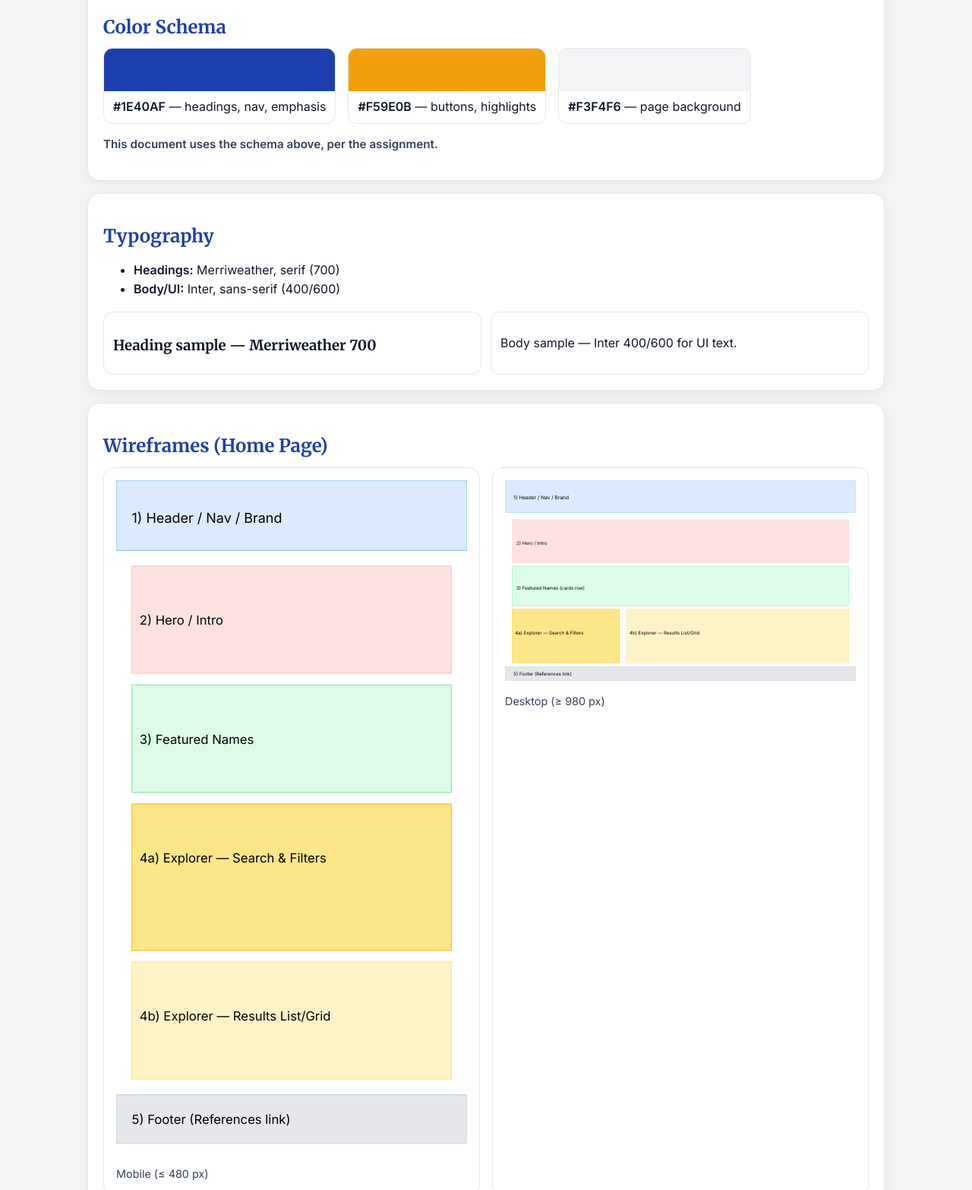
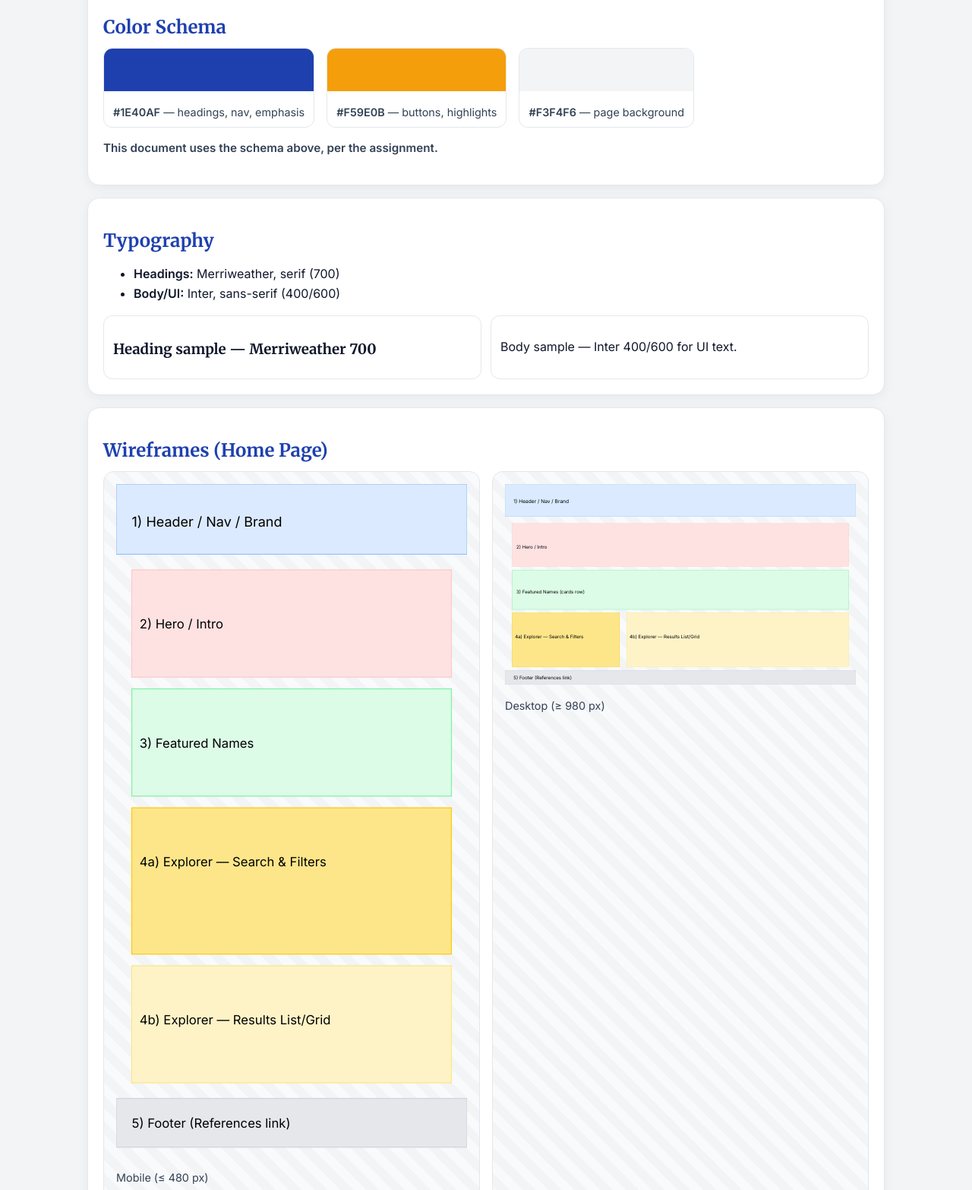
Before and after one commit to fforesta-dev/wdd131, a plain HTML site: page project/siteplan.html in a window 1280 px wide. Shown: the part 860-2426 px from the top of the page at 76% size. Drawn offline with Linux system fonts and the light colour scheme.

Commit message:
Minor fixes

```diff
--- a/project/siteplan.html
+++ b/project/siteplan.html
@@ -2,7 +2,7 @@
 <html lang="en">
 
 <head>
-    <meta charset="utf-8" />
+    <meta charset="utf-8">
     <meta name="viewport" content="width=device-width, initial-scale=1">
     <title>Website Planning Document — Book of Mormon Names Explorer</title>
     <meta name="description"
@@ -52,20 +52,24 @@
 
         <section id="colors">
             <h2>Color Schema</h2>
+
             <div class="swatches">
-                <div class="swatch" aria-label="Primary Indigo">
+                <figure class="swatch">
                     <div class="chip primary"></div>
-                    <div class="label"><strong>#1E40AF</strong> — headings, nav, emphasis</div>
-                </div>
-                <div class="swatch" aria-label="Accent Amber">
+                    <figcaption><strong>#1E40AF</strong> — headings, nav, emphasis</figcaption>
+                </figure>
+
+                <figure class="swatch">
                     <div class="chip accent"></div>
-                    <div class="label"><strong>#F59E0B</strong> — buttons, highlights</div>
-                </div>
-                <div class="swatch" aria-label="Neutral BG">
+                    <figcaption><strong>#F59E0B</strong> — buttons, highlights</figcaption>
+                </figure>
+
+                <figure class="swatch">
                     <div class="chip neutral"></div>
-                    <div class="label"><strong>#F3F4F6</strong> — page background</div>
-                </div>
+                    <figcaption><strong>#F3F4F6</strong> — page background</figcaption>
+                </figure>
             </div>
+
             <p class="meta">This document uses the schema above, per the assignment.</p>
         </section>
 
--- a/project/styles/siteplan.css
+++ b/project/styles/siteplan.css
@@ -160,7 +160,7 @@ a:hover {
     background: var(--neutral)
 }
 
-.swatch .label {
+.swatch figcaption {
     padding: .5rem .75rem
 }
 
@@ -206,8 +206,11 @@ figcaption {
 }
 
 .wire {
-    background: repeating-conic-gradient(from 45deg, #f9fafb 0 12px, #f3f4f6 12px 24px);
+    background-color: #f3f4f6;
+    background-image: repeating-linear-gradient(45deg,
+            #f9fafb 0 12px,
+            #f3f4f6 12px 24px);
     border-radius: 14px;
     border: 1px solid #e5e7eb;
-    padding: 1rem
+    padding: 1rem;
 }
```
